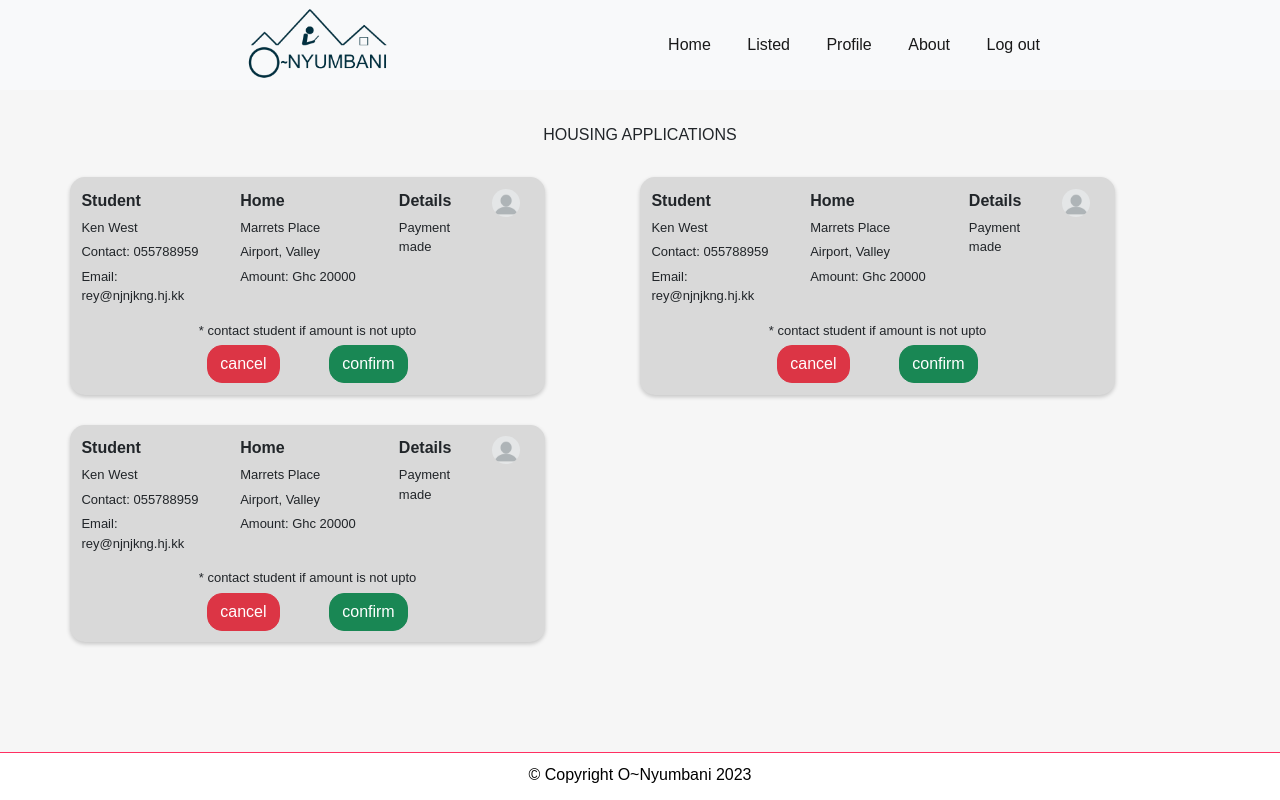
After one commit to OnyabaniDevelopers/mvc-onyumbani, a Flask app: page /adminview in a window 1280 px wide. The commit adds this page. Run offline with Flask 3, Linux system fonts and the light colour scheme; the visitor is signed in with stand-in values (Sample User, id 1); parts of the project's set-up code (start-up, migrations or seed data) failed here and were passed over.

Commit message:
changes for admin

```diff
--- /dev/null
+++ b/src/controllers/admin_controller.py
@@ -0,0 +1,34 @@
+from src import web_app
+from flask import render_template, redirect, url_for, request, session
+from src.controllers.helper_functions import check_availability, decrypt_num, get_dates_between
+from src.models.Homes import Homes
+from src.models.Hosts import Hosts
+from src.models.Students import Students
+from datetime import datetime, date
+from src.utils.email_notification_processing import EmailNotifier
+
+
+@web_app.route('/adminview', methods =['GET', 'POST'])
+def adminview():
+    msg="  "
+
+    # change tab value for logout/login
+    tabs = {'log_status':'Log in / Sign up', 'add_home':''}
+    applications=[]
+    if 'loggedin' in session and session['loggedin'] == True:
+        tabs = {'log_status': 'Log out'}
+
+        tabs['add_home'] = 'Add Home' if session['usertype'] == 'owner' else "Applications"
+
+        if request.method == 'POST' and request.form['paymentname'] and request.form['mode']\
+            and request.form['transaction']  and request.form['amount'] and request.files['paymentimg']:
+            pass
+
+        elif request.method == 'POST':
+            msg = "*Sorry, some required fields are missing, re-enter information"
+
+        return render_template('adminapplication.html.j2', data=tabs, msg=msg)
+
+    else:
+        msg = "Please login as admin first"
+        return redirect(url_for('login', log=msg))
--- /dev/null
+++ b/src/templates/adminapplication.html.j2
@@ -0,0 +1,137 @@
+{% extends "parent.html.j2" %}
+
+{% block head %}
+
+
+{% endblock %}
+
+{% block style %}
+
+<style>
+    .rounded-rectangle {
+        border-radius: 15px;
+        background-color: #D9D9D9;
+        box-shadow: 0 2px 4px rgba(0, 0, 0, 0.2);
+        padding: 1%;
+        margin-bottom: 30px;
+    }
+
+    .btn {
+        border-radius: 15px;
+    }
+
+    .small{
+        font-size: 13px
+    }
+
+</style>
+
+{% endblock %}
+
+{% block content %}
+<div style="margin-top: 3%;">
+    <p style="text-align: center; margin: 30px auto;">HOUSING APPLICATIONS</p>
+    <div class="row">
+        <div class="col-sm-5 rounded-rectangle">
+            <div class="row">
+                <div class="col-md-4">
+                    <p style='font-weight: bold'>Student</p>
+                    <p class='small'>Ken West</p>
+                    <p class='small'>Contact: 055788959</p>
+                    <p class='small'>Email: rey@njnjkng.hj.kk</p>
+                </div>
+                <div class="col-md-4">
+                    <p style='font-weight: bold'>Home</p>
+                    <p class='small'>Marrets Place</p>
+                    <p class='small'>Airport, Valley</p>
+                    <p class='small'>Amount: Ghc 20000</p>
+                </div>
+                <div class="col-md-2">
+                    <p style='font-weight: bold'>Details</p>
+                    <p class='small'>Payment made</p>
+                </div>
+                <div class="col-md-2">
+                    <div style="text-align:center">
+                        <img src="/static/pics/profile.png" class="rounded-circle" style="width: 50%; height: 20%;" alt="Avatar"/>
+                    </div>
+                </div>
+            </div>
+            <div class="row" style='text-align: center;'>
+                <p class='small' style='margin-top: 10px'> * contact student if amount is not upto </p>
+                <div class="">
+                    <a href="" class="btn btn-danger" style="margin-right: 10%">cancel</a>
+                    <a href="" class="btn btn-success">confirm</a>
+                </div>
+            </div>
+        </div>
+        <div class="col-sm-1"></div>
+        <div class="col-sm-5 rounded-rectangle">
+            <div class="row">
+                <div class="col-md-4">
+                    <p style='font-weight: bold'>Student</p>
+                    <p class='small'>Ken West</p>
+                    <p class='small'>Contact: 055788959</p>
+                    <p class='small'>Email: rey@njnjkng.hj.kk</p>
+                </div>
+                <div class="col-md-4">
+                    <p style='font-weight: bold'>Home</p>
+                    <p class='small'>Marrets Place</p>
+                    <p class='small'>Airport, Valley</p>
+                    <p class='small'>Amount: Ghc 20000</p>
+                </div>
+                <div class="col-md-2">
+                    <p style='font-weight: bold'>Details</p>
+                    <p class='small'>Payment made</p>
+                </div>
+                <div class="col-md-2">
+                    <div style="text-align:center">
+                        <img src="/static/pics/profile.png" class="rounded-circle" style="width: 50%; height: 20%;" alt="Avatar"/>
+                    </div>
+                </div>
+            </div>
+            <div class="row" style='text-align: center;'>
+                <p class='small' style='margin-top: 10px'> * contact student if amount is not upto </p>
+                <div class="">
+                    <a href="" class="btn btn-danger" style="margin-right: 10%">cancel</a>
+                    <a href="" class="btn btn-success">confirm</a>
+                </div>
+            </div>
+        </div>
+        <div class="col-sm-1"></div>
+        <div class="col-sm-5 rounded-rectangle">
+            <div class="row">
+                <div class="col-md-4">
+                    <p style='font-weight: bold'>Student</p>
+                    <p class='small'>Ken West</p>
+                    <p class='small'>Contact: 055788959</p>
+                    <p class='small'>Email: rey@njnjkng.hj.kk</p>
+                </div>
+                <div class="col-md-4">
+                    <p style='font-weight: bold'>Home</p>
+                    <p class='small'>Marrets Place</p>
+                    <p class='small'>Airport, Valley</p>
+                    <p class='small'>Amount: Ghc 20000</p>
+                </div>
+                <div class="col-md-2">
+                    <p style='font-weight: bold'>Details</p>
+                    <p class='small'>Payment made</p>
+                </div>
+                <div class="col-md-2">
+                    <div style="text-align:center">
+                        <img src="/static/pics/profile.png" class="rounded-circle" style="width: 50%; height: 20%;" alt="Avatar"/>
+                    </div>
+                </div>
+            </div>
+            <div class="row" style='text-align: center;'>
+                <p class='small' style='margin-top: 10px'> * contact student if amount is not upto </p>
+                <div class="">
+                    <a href="" class="btn btn-danger" style="margin-right: 10%">cancel</a>
+                    <a href="" class="btn btn-success">confirm</a>
+                </div>
+            </div>
+        </div>
+
+
+    </div>
+</div>
+{% endblock %}
```
Also changed, not shown: src/controllers/home_controller.py (+24 -3 lines), src/templates/edithome.html.j2 (added, +99 -0 lines), src/templates/homesapplicationview.html.j2 (+11 -7 lines), src/templates/index.html.j2 (+7 -4 lines).
